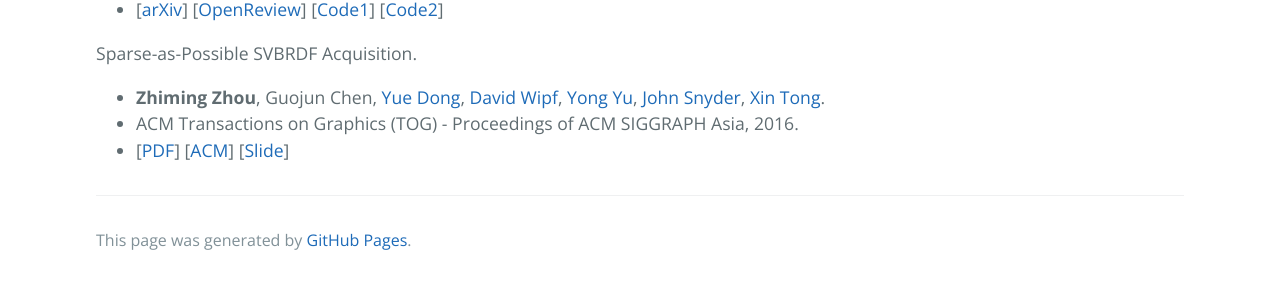
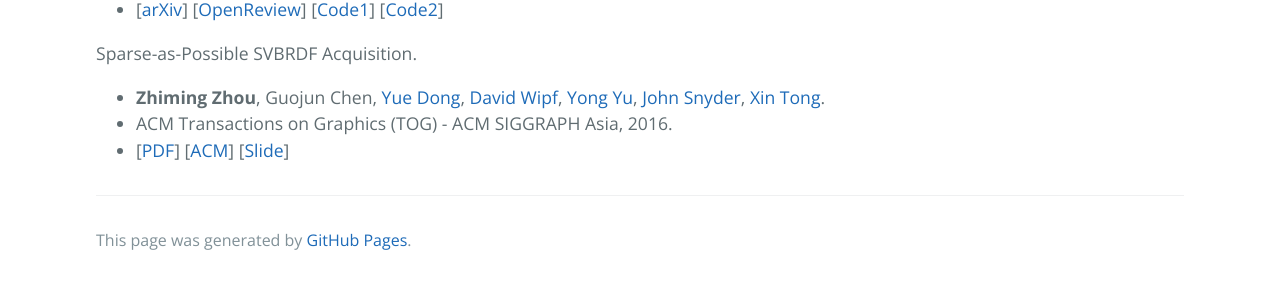
Before and after one commit to ZhimingZhou/zhimingzhou.github.io, a Jekyll site: the page built from index.md, in a window 1280 px wide. Shown: the part 1807-2088 px from the top of the page. Built offline with Jekyll 4.4.1, drawn with Linux system fonts in a browser that asks for light colours.

Commit message:
Update index.md

```diff
--- a/index.md
+++ b/index.md
@@ -82,7 +82,7 @@ Activation Maximization Generative Adversarial Nets.
 
 Sparse-as-Possible SVBRDF Acquisition.
 - **Zhiming Zhou**, Guojun Chen, [Yue Dong](http://yuedong.shading.me/), [David Wipf](\href{http://www.davidwipf.com/home.html), [Yong Yu](http://apex.sjtu.edu.cn/members/yyu), [John Snyder](https://www.microsoft.com/en-us/research/people/johnsny/), [Xin Tong](http://www.xtong.info/).
-- ACM Transactions on Graphics (TOG) - Proceedings of ACM SIGGRAPH Asia, 2016.
+- ACM Transactions on Graphics (TOG) - ACM SIGGRAPH Asia, 2016.
 - \[[PDF](http://yuedong.shading.me/project/sparsesvbrdf/sparsesvbrdf.pdf)\]
   \[[ACM](https://dl.acm.org/doi/10.1145/2980179.2980247)\]
   \[[Slide](https://drive.google.com/file/d/16gUKZoQH4HiQ61gEQ-YFs6v9WTEOSixf/view?usp=sharing)\]
```
